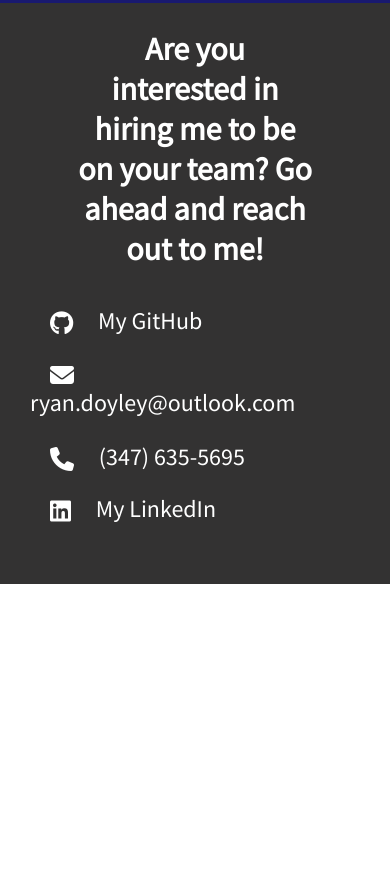
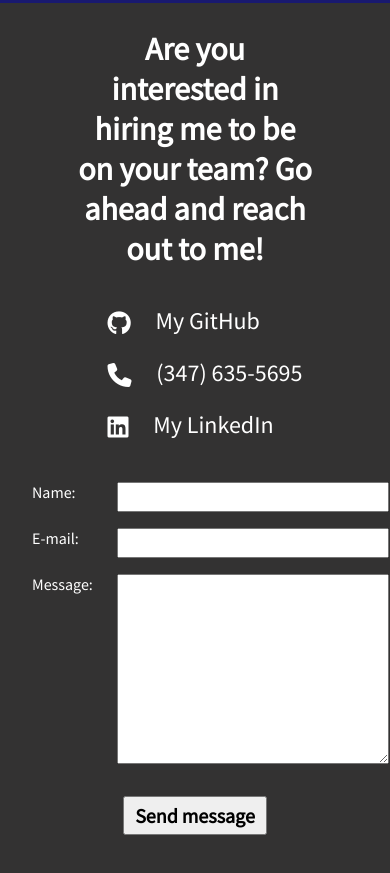
Before and after one commit to fantasy-thrill/portfolio, a plain HTML site: page public/portfolio.html in a window 390 px wide. Shown: the part 7486-8359 px from the top of the page. Before the commit the page ends 8070 px from the top, so only its background shows below. Drawn offline with Linux system fonts and the light colour scheme.

Commit message:
Added contact form

```diff
--- a/public/pagescript.js
+++ b/public/pagescript.js
@@ -1,6 +1,7 @@
 const menuBtn = document.getElementById("menu")
 const menuList = document.querySelector("ul")
-const links = document.querySelectorAll('ul li a')
+const links = document.querySelectorAll("ul li a")
+const form = document.getElementById("contact-form")
 
 function inlineMediaQueries(id, resWidth, baseWidth) {
   const logo = document.getElementById(id)
@@ -84,7 +85,7 @@
 
 menuBtn.addEventListener("click", () => {
   menuList.classList.toggle("displayed")
-  if (menuList.classList.contains('displayed')) {
+  if (menuList.classList.contains("displayed")) {
     menuBtn.style.backgroundColor = "darkgray"
     menuBtn.addEventListener("mouseover", () => menuBtn.style.backgroundColor = "black")
     menuBtn.addEventListener("mouseout", () => menuBtn.style.backgroundColor = "darkgray")
@@ -109,7 +110,7 @@
 let divCount = 0;
 let indexNum = 0;
 
-const mediaQuery = window.matchMedia('(max-width: 440px)')
+const mediaQuery = window.matchMedia("(max-width: 440px)")
 
 for (let skill in images) {
   const skillDiv = document.createElement("div")
@@ -157,3 +158,28 @@
 
   row.style.gridTemplateColumns = templateColumns.trim()
 })
+
+form.addEventListener("submit", event => {
+  event.preventDefault()
+  console.log("Form submit attempted...")
+
+  const formData = new FormData(form)
+  const jsonData = {}
+
+  formData.forEach((value, key) => {
+    jsonData[key] = value
+  })
+
+  fetch("https://eme8t2epaf.execute-api.us-east-2.amazonaws.com/prod/send-email", {
+    method: "POST",
+    headers: {
+      "Content-Type": "application/json",
+    },
+    body: JSON.stringify(jsonData)
+  })
+    .then(response => response.json())
+    .then(() =>  console.log("Message has been sent!"))
+    .catch(error => {
+      console.log("Message not sent:\n", error)
+    })
+  })
--- a/public/portfolio.html
+++ b/public/portfolio.html
@@ -232,15 +232,25 @@
         <i class="fa-brands fa-github fa-2x"></i> My GitHub
       </a>
       <div class="contact-info">
-        <i class="fa-solid fa-envelope fa-2x"></i> ryan.doyley@outlook.com
-      </div>
-      <div class="contact-info">
         <i class="fa-solid fa-phone fa-2x"></i> (347) 635-5695
       </div>
       <a href="https://www.linkedin.com/in/ryan-doyley-168184166/" target="_blank">
         <i class="fa-brands fa-linkedin fa-2x"></i> My LinkedIn
       </a>
     </div>
+    <form id="contact-form">
+      <div id="contact-fields">
+        <label for="name">Name:</label>
+        <input type="text" name="name" id="name">
+
+        <label for="email">E-mail:</label>
+        <input type="email" name="email" id="email">
+
+        <label for="message">Message: </label>
+        <textarea name="message" id="message-box" rows="10"></textarea>
+      </div>
+      <input type="submit" value="Send message">
+    </form>
   </section>
   <script src="pagescript.js"></script>
 </body>
--- a/public/styles/style.scss
+++ b/public/styles/style.scss
@@ -279,6 +279,34 @@
   padding: 0.5em 1.25em;
 }
 
+#contact-fields {
+  display: grid;
+  grid-template-columns: 1fr 85%;
+  max-width: 30em;
+  margin: 1.5em auto;
+  column-gap: 1.5em;
+  row-gap: 1em;
+  font-size: 1.5em;
+
+  label {
+    text-align: left;
+  }
+
+  input, textarea {
+    font-size: 1em;
+    padding: 0.25em;
+    font-family: Arial, Helvetica, sans-serif;
+  }
+}
+
+input[type="submit"] {
+  font-size: 1.75em;
+  font-weight: bold;
+  padding: 0.25em 0.5em;
+  cursor: pointer;
+  font-family: "Source Sans Pro", Arial, sans-serif;
+}
+
 #disclaimer {
   max-width: 1000px;
   margin: 50px auto 0;
@@ -289,6 +317,7 @@
     opacity: 0;
     top: 100px;
   }
+
   to {
     opacity: 1;
     top: 0px;
@@ -300,8 +329,10 @@
     grid-template-columns: 600px;
     gap: 0;
   }
+
   .project-explanation {
     margin-bottom: 75px;
+
     h2 {
       margin-block-start: 5px;
     }
@@ -329,12 +360,15 @@
       margin: 0;
     }
   }
+
   #menu {
     display: block;
   }
+
   .displayed {
     right: 0 !important;
   }
+
   #disclaimer {
     margin: 50px 10% 0;
   }
@@ -344,32 +378,40 @@
   #intro-logo {
     line-height: 1;
   }
+
   #menu {
     font-size: revert !important;
   }
+
   #navbar ul {
     top: 48px;
     width: 40%;
     right: -40%;
   }
+
   .shrink {
     font-size: revert !important;
   }
+
   #profile-pic {
     width: 120px;
     height: 120px;
   }
+
   body {
     margin: 0;
   }
+
   .edu-row {
     max-width: 25em;
     grid-template-columns: 7.5em 1fr;
     column-gap: 2em;
   }
+
   .edu-img {
     justify-content: right;
   }
+
   .edu-summary {
     font-size: 0.75em;
     line-height: 1.5em;
@@ -379,19 +421,23 @@
       margin-block-end: 0;
     }
   }
+
   #skills {
     h2 {
       font-size: 1.25em;
     }
   }
+
   .skill-img-wrapper {
     height: 4.25em;
   }
+
   .skill-container {
     p {
       margin: 0;
     }
   }
+
   #soft-skills {
     ul {
       font-size: 0.75em;
@@ -399,24 +445,39 @@
       width: 75%;
     }
   }
+
   .project-list {
     grid-template-columns: 300px;
   }
+
   .project-img {
     img {
       width: 100%;
       margin-bottom: 0.5em;
     }
   }
+
   #self-description {
     font-size: 20px;
   }
+
   .contact-intro {
     h1 {
       font-size: 2em !important;
     }
   }
+
   .contact-links i {
     font-size: 1em;
   }
+
+  #contact-fields {
+    max-width: 20em;
+    margin: 2em;
+    font-size: 1em;
+  }
+
+  #contact-form input[type="submit"] {
+    font-size: 1.25em;
+  }
 }
```
Also changed, not shown: public/styles/style.css.
